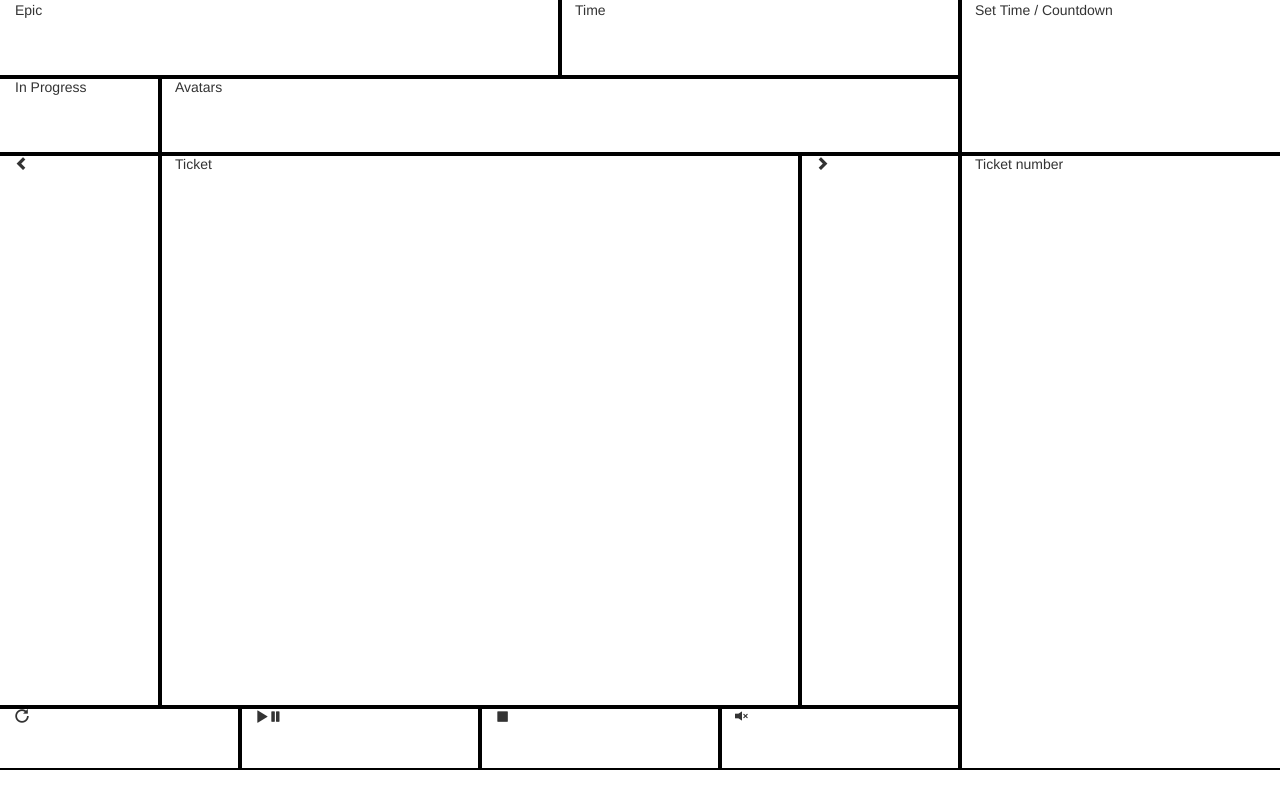
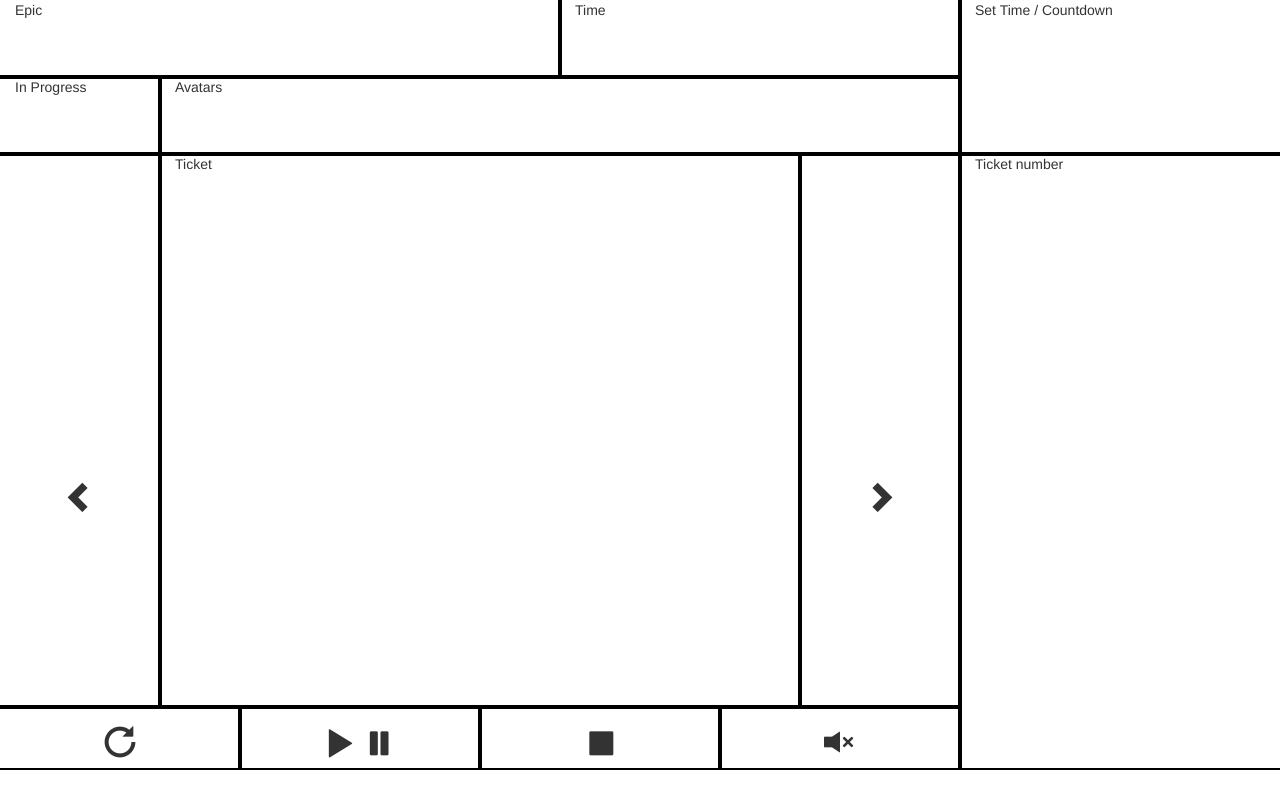
Before and after one commit to yameen/standup-companion, a plain HTML site: page client/index.html in a window 1280 px wide. Drawn offline with Linux system fonts and the light colour scheme.

Commit message:
Large, centered glyphicon buttons

```diff
--- a/client/css/main.css
+++ b/client/css/main.css
@@ -45,3 +45,16 @@
 .header--bottom {
     height: 50%;
 }
+
+.ticketNav, .standupControls {
+    text-align: center;
+    font-size: xx-large;
+}
+
+.ticketNav .buttonIcon {
+     margin-top: 250%;
+}
+
+.standupControls .buttonIcon {
+    margin-top: 9%;
+}
--- a/client/index.html
+++ b/client/index.html
@@ -47,27 +47,28 @@
             <div class="col-xs-9 standupCompanion__body">
                 <div class="row body--top">
                     <div class="col-xs-2 ticketNav ticketNav--left">
-                        <span class="glyphicon glyphicon-chevron-left" aria-hidden="true"></span>
+                        <span class="glyphicon glyphicon-chevron-left buttonIcon" aria-hidden="true"></span>
                     </div>
                     <div class="col-xs-8 standupCompanion__currentTicket">
                         Ticket
                     </div>
                     <div class="col-xs-2 ticketNav ticketNav--right">
-                        <span class="glyphicon glyphicon-chevron-right" aria-hidden="true"></span>
+                        <span class="glyphicon glyphicon-chevron-right buttonIcon" aria-hidden="true"></span>
                     </div>
                 </div>
                 <div class="row body--bottom">
                     <div class="col-xs-3 standupControls standupControls--restart">
-                        <span class="glyphicon glyphicon-repeat" aria-hidden="true"></span>
+                        <span class="glyphicon glyphicon-repeat buttonIcon" aria-hidden="true"></span>
                     </div>
                     <div class="col-xs-3 standupControls standupControls--playPause">
-                        <span class="glyphicon glyphicon-play" aria-hidden="true"></span><span class="glyphicon glyphicon-pause" aria-hidden="true"></span>
+                        <span class="glyphicon glyphicon-play buttonIcon" aria-hidden="true"></span>
+                        <span class="glyphicon glyphicon-pause buttonIcon" aria-hidden="true"></span>
                     </div>
                     <div class="col-xs-3 standupControls standupControls--stop">
-                        <span class="glyphicon glyphicon-stop" aria-hidden="true"></span>
+                        <span class="glyphicon glyphicon-stop buttonIcon" aria-hidden="true"></span>
                     </div>
                     <div class="col-xs-3 standupControls standupControls--mute">
-                        <span class="glyphicon glyphicon-volume-off" aria-hidden="true"></span>
+                        <span class="glyphicon glyphicon-volume-off buttonIcon" aria-hidden="true"></span>
                     </div>
                 </div>
             </div>
```
